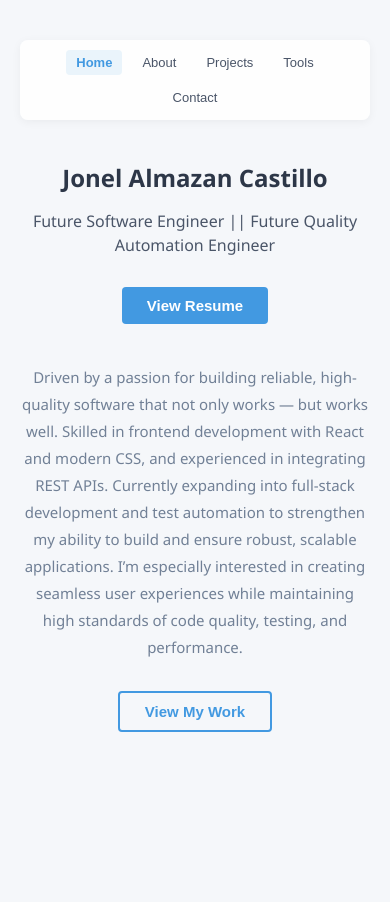
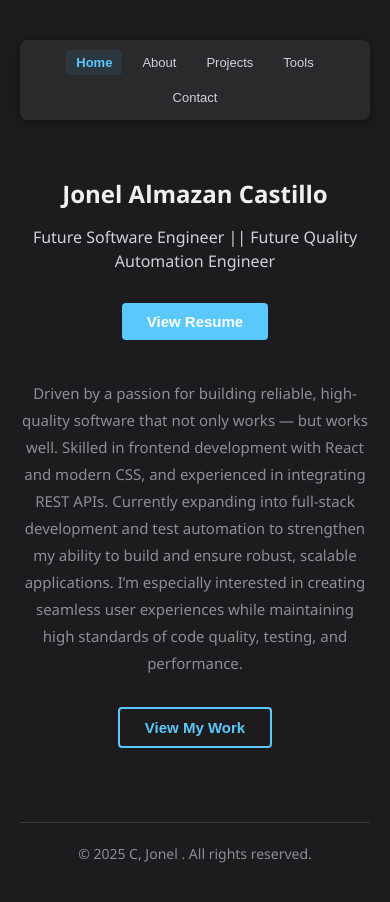
Before and after one commit to jooo1104/jooo1104.github.io, a React (Create React App) app: page / in a window 390 px wide. Shown: the top 902 px of the page. Before the commit the page ends 844 px from the top, so only its background shows below. Built offline with nearby package versions, Linux system fonts and the light colour scheme.

Commit message:
footer the bottom of the page

```diff
--- a/src/Portfolio.css
+++ b/src/Portfolio.css
@@ -1,15 +1,14 @@
 /* Modern clean color scheme */
 :root {
-  --bg-color: #f5f7fa;
-  --card-bg: #ffffff;
-  --text-dark: #2d3748;
-  --text-medium: #4a5568;
-  --text-light: #718096;
-  --primary-color: #4299e1;
-  --primary-dark: #3182ce;
-  --border-color: #e2e8f0;
+  --bg-color: #1c1c1e;
+  --card-bg: #2c2c2e;
+  --text-dark: #f0f0f0;
+  --text-medium: #d1d1d6;
+  --text-light: #8e8e93;
+  --primary-color: #5ac8fa;
+  --primary-dark: #007aff;
+  --border-color: #3a3a3c;
 }
-
 body {
   margin: 0;
   font-family: 'Segoe UI', Arial, sans-serif;
@@ -31,10 +30,11 @@ body {
   gap: 30px;
   margin-bottom: 60px;
   padding: 15px 0;
-  background-color: rgba(255, 255, 255, 0.9);
+  background-color: rgba(44, 44, 46, 0.95); /* Matches card-bg with slight transparency */
   border-radius: 8px;
-  box-shadow: 0 2px 10px rgba(0, 0, 0, 0.05);
+  box-shadow: 0 2px 10px rgba(0, 0, 0, 0.4); /* Softer but deeper shadow for dark themes */
 }
+
 
 .nav-button {
   background: none;
@@ -687,4 +687,35 @@ body {
     margin: 40px 0 20px 0;
     font-size: 20px;
   }
+  .portfolio-container {
+    display: flex;
+    flex-direction: column;
+    min-height: 100vh;
+  }
+
+  .portfolio-content {
+    flex-grow: 1;
+  }
+
+  .portfolio-footer {
+    font-size: 14px;
+    color: var(--text-light);
+    padding: 20px 0;
+    margin-top: 60px;
+    border-top: 1px solid var(--border-color);
+    text-align: center;
+    width: 100%;
+    position: relative;
+    bottom: 0;
+  }
+
+  .portfolio-footer-inner {
+    max-width: 800px; /* Match this with your main content width */
+    margin: 0 auto;
+    text-align: center;
+  }
+
+
+
+
 }
--- a/src/index.js
+++ b/src/index.js
@@ -277,6 +277,9 @@ function Portfolio() {
       <main className="portfolio-content">
         {renderContent()}
       </main>
+      <footer className="portfolio-footer">
+      © 2025 C, Jonel . All rights reserved.
+    </footer>
     </div>
   );
 }
```
Also changed, not shown: package.json (+8 -2 lines), 1 other file (tests, documents, lock files or other folders).
